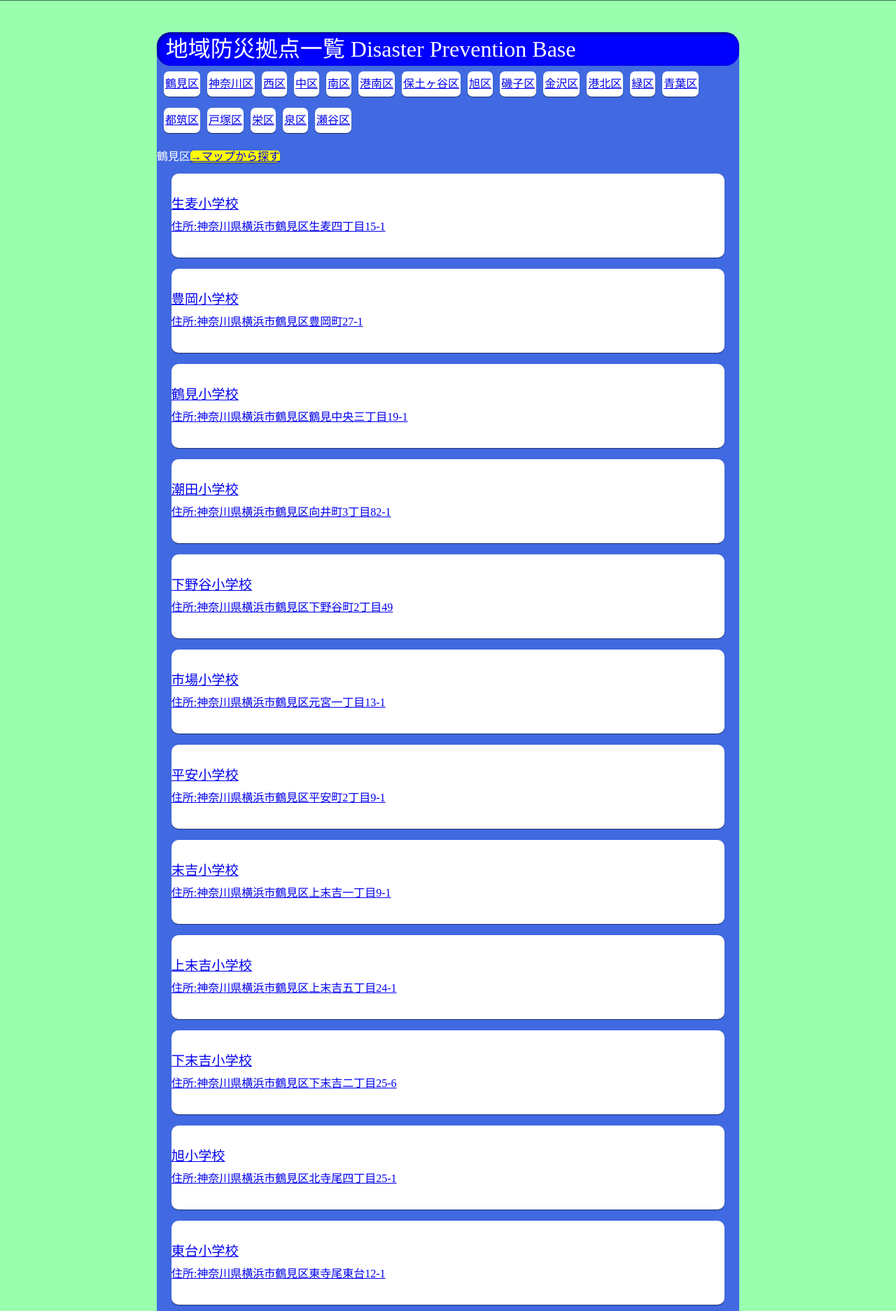
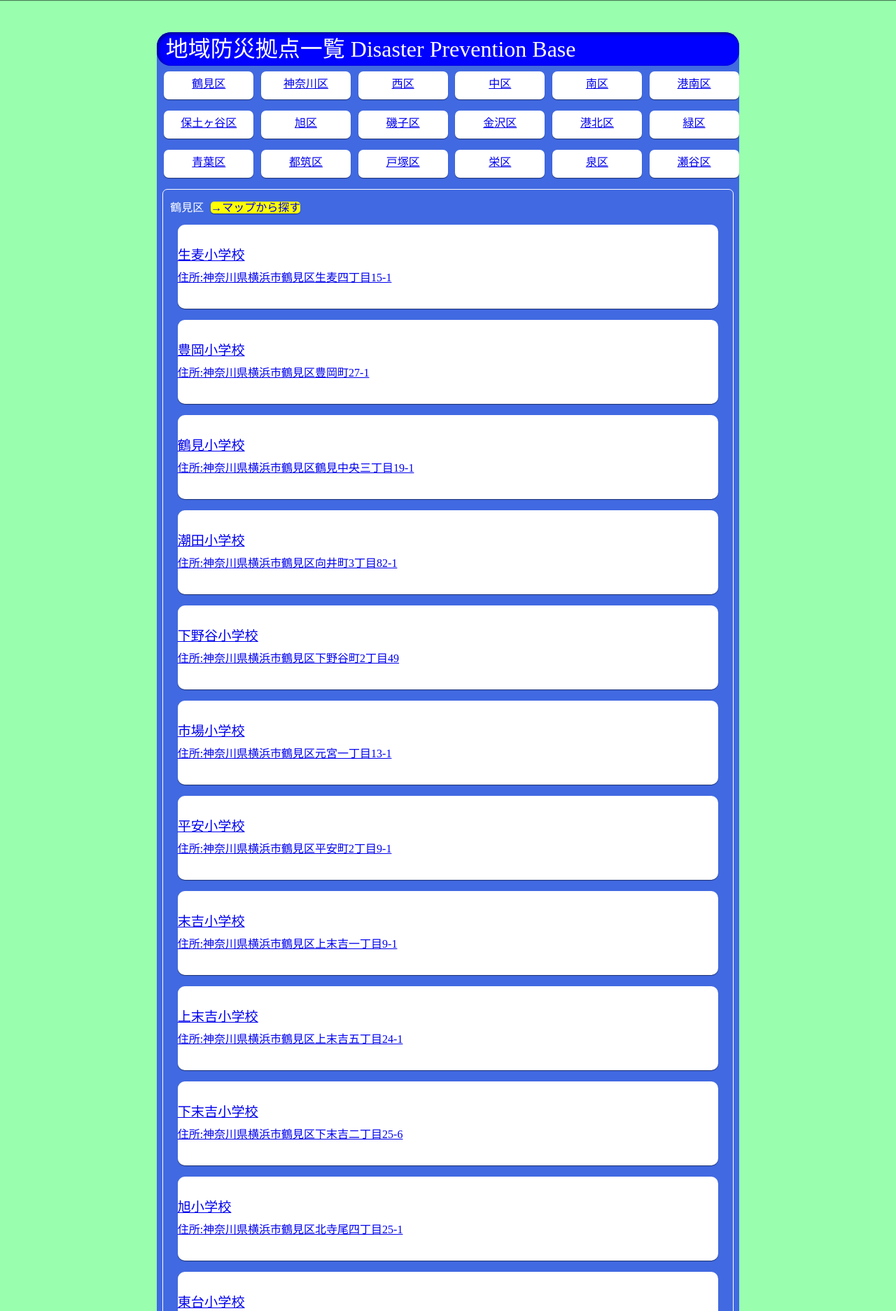
Before and after one commit to blackcatyamato/yokohama, a PHP site: page /region_dp_base_list.php in a window 1280 px wide. Shown: the part 50-1923 px from the top of the page at 70% size. Run offline with PHP 8.4, Linux system fonts and the light colour scheme; data comes from the database, SQL or seed files in the repository.

Commit message:
css復旧(3)

```diff
--- a/content/css/style_1.css
+++ b/content/css/style_1.css
@@ -16,14 +16,17 @@ h2{
   display:flex;
   flex-direction: row;
   flex-wrap: wrap;
-  justify-content: flex-start;
+  justify-content: space-around;
 }
 .base_list .ward_link li{
+  display:flex;
+  flex-direction: column;
+  align-items: center;
+  width:16vh;
+  height:5vh;
 margin-left:10px;
 margin-top: 1vh;
 margin-bottom:1vh;
-  width:auto;
-  height:auto;
   padding:2px;
   background:white;
   border-radius:7px/7px;
@@ -37,7 +40,7 @@ margin-bottom:1vh;
 .base_list{
   margin-top:12vh;
   background:royalblue;
-  min-width:640px;
+  min-width:580px;
   width:65%;
   height:auto;
   border-radius:20px/20px;
@@ -55,12 +58,21 @@ margin-bottom:1vh;
 }
 .base_list h3{
   margin-top:10px;
+  margin-left:10px;
   color:white;
 }
 .base_list h3 a{
   background:yellow;
   border-radius:5px/5px;
+  margin-left:10px;
+    text-decoration: none;
   box-shadow:0px 1px 1px rgba(0,0,0,0.5);
+}
+.ward_box{
+  border:1px solid white;
+  margin: 1%;
+  margin-bottom:4%;
+  border-radius:7px/7px;
 }
 .base_list .ward_box ul{
   display:flex;
@@ -110,4 +122,17 @@ margin-bottom:1vh;
   width:100%;
   height:100%;
   color:white;
+  text-decoration: none;
 }
+@media screen and (orientation:portrait){
+  .base_list .ward_link li{
+    font-size:150%;
+  }
+  .base_list h3{
+    font-size:175%;
+  }
+  .base_list h3 a{
+    font-size:75%;
+      padding:10px;
+  }
+}
--- a/region_dp_base_list.php
+++ b/region_dp_base_list.php
@@ -2,7 +2,7 @@
 <html lang="ja">
 	<head>
 		<meta charset="UTF-8">
-		<meta name="viewport" content="width=640,initial-scale=1">
+		<meta name="viewport" content="width=device-width,initial-scale=1">
 		<link rel="stylesheet" href="./content/css/reset.css">
 		<link rel="stylesheet" href="./content/css/style_common.css">
 		<link rel="stylesheet" href="./content/css/style_1.css">
```
